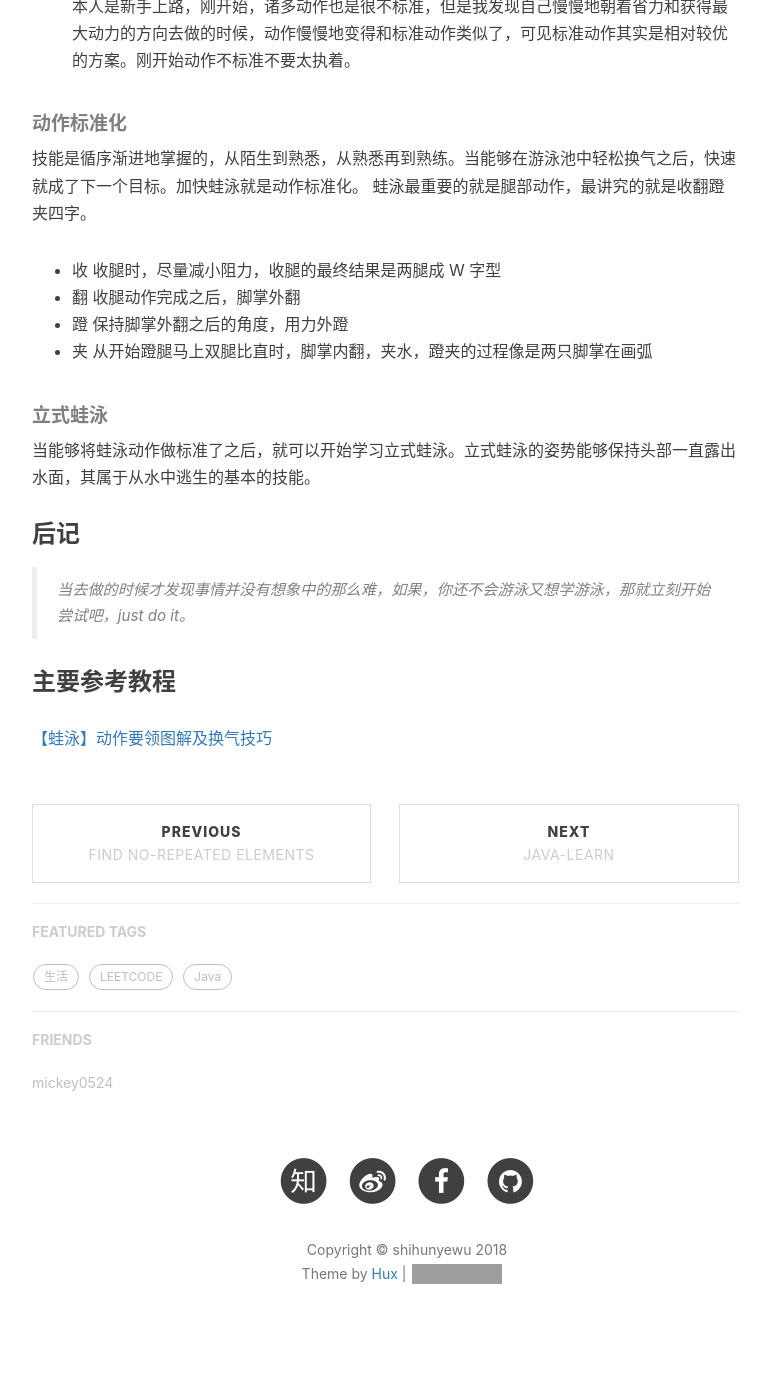
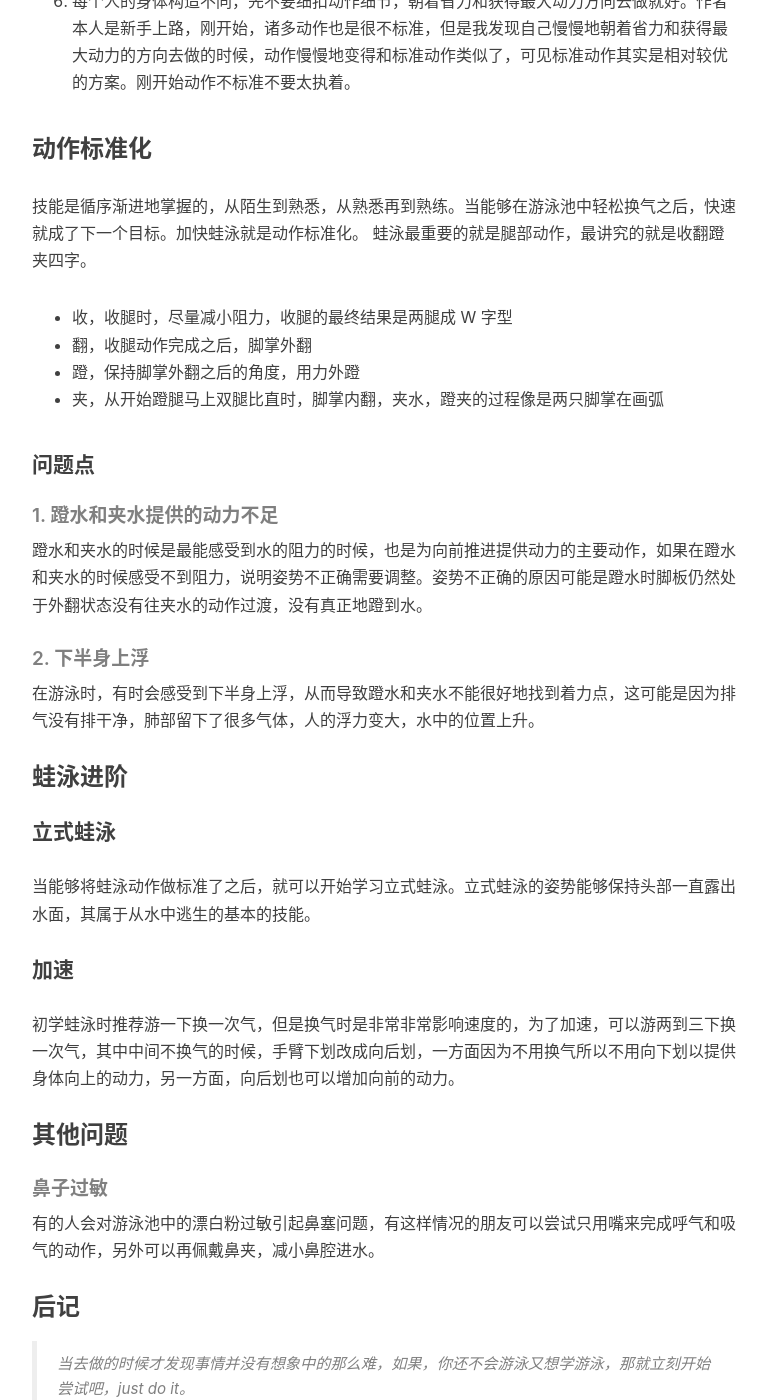
Before and after one commit to shihunyewu/shihunyewu.github.io, a Jekyll site: the page built from _posts/2018-04-20-swim-skill.md, in a window 1280 px wide and 1400 px high, scrolled down 2504 px. Shown: the whole window, without its empty margins (233-1003 px from the left). Built offline with Jekyll 4.4.1, drawn with Linux system fonts in a browser that asks for light colours; nearby versions of some CDN libraries; comment, search, counter and statistics services are not loaded; before the commit the page ends 3882 px from its top, so only the background shows below that; grey boxes are pictures that could not be loaded.

Commit message:
游泳进阶

```diff
--- a/_posts/2018-04-20-swim-skill.md
+++ b/_posts/2018-04-20-swim-skill.md
@@ -20,7 +20,7 @@ tags:
 
 ### 内容
 
-##### 学习游泳的准备
+### 学习游泳的准备
 
 1. 克服对于水的恐惧
 
@@ -29,7 +29,7 @@ tags:
 
 	在浅水区，弯腰，只要在水中弯腰，就可以慢慢地直立起来。
 
-##### 蛙泳的动作构成
+### 蛙泳的动作构成
 
 1. 上肢的划水动作
 
@@ -45,7 +45,7 @@ tags:
 
 具体的动作要领，本文的参考教程百度经验中描述非常详细，这里列举出来的主要是我在学习过程中体会到的这些动作的作用。
 
-##### 蛙泳的过程
+### 蛙泳的过程
 
 1. 首先滑入水中，手前伸，身体保持水平，腿部伸直，该过程中呼气。
 
@@ -55,7 +55,7 @@ tags:
 
 4. 两小臂向下抓水，感受到抓水带来的向上的反作用力，上半身上升，腰部尽量挺直，头部探出水面，吸气，同时后肢开始蹬水的预备动作，吸气完成后，头部重新进入水面，后肢蹬水，进入 1 状态。
 
-##### 自学时注意到的点
+### 自学时注意到的点
 
 1. 蛙泳时，上肢向下划水的作用不是为了前进，而是为了让人的上半部分身体能够高于下半部分身体，便于换气，以前认为上肢动作没有实质作用是不对的。
 
@@ -72,25 +72,33 @@ tags:
 
 6. 每个人的身体构造不同，先不要细扣动作细节，朝着省力和获得最大动力方向去做就好。作者本人是新手上路，刚开始，诸多动作也是很不标准，但是我发现自己慢慢地朝着省力和获得最大动力的方向去做的时候，动作慢慢地变得和标准动作类似了，可见标准动作其实是相对较优的方案。刚开始动作不标准不要太执着。
 
-##### 动作标准化
+### 动作标准化
 
 技能是循序渐进地掌握的，从陌生到熟悉，从熟悉再到熟练。当能够在游泳池中轻松换气之后，快速就成了下一个目标。加快蛙泳就是动作标准化。
 蛙泳最重要的就是腿部动作，最讲究的就是收翻蹬夹四字。
 
-* 收
-	收腿时，尽量减小阻力，收腿的最终结果是两腿成 W 字型
-* 翻
-	收腿动作完成之后，脚掌外翻
-* 蹬
-	保持脚掌外翻之后的角度，用力外蹬
-* 夹
-	从开始蹬腿马上双腿比直时，脚掌内翻，夹水，蹬夹的过程像是两只脚掌在画弧
+* 收，收腿时，尽量减小阻力，收腿的最终结果是两腿成 W 字型
+* 翻，收腿动作完成之后，脚掌外翻
+* 蹬，保持脚掌外翻之后的角度，用力外蹬
+* 夹，从开始蹬腿马上双腿比直时，脚掌内翻，夹水，蹬夹的过程像是两只脚掌在画弧
 
-##### 立式蛙泳
+#### 问题点
+##### 1. 蹬水和夹水提供的动力不足
+蹬水和夹水的时候是最能感受到水的阻力的时候，也是为向前推进提供动力的主要动作，如果在蹬水和夹水的时候感受不到阻力，说明姿势不正确需要调整。姿势不正确的原因可能是蹬水时脚板仍然处于外翻状态没有往夹水的动作过渡，没有真正地蹬到水。
+##### 2. 下半身上浮
+在游泳时，有时会感受到下半身上浮，从而导致蹬水和夹水不能很好地找到着力点，这可能是因为排气没有排干净，肺部留下了很多气体，人的浮力变大，水中的位置上升。
 
+### 蛙泳进阶
+
+#### 立式蛙泳
 当能够将蛙泳动作做标准了之后，就可以开始学习立式蛙泳。立式蛙泳的姿势能够保持头部一直露出水面，其属于从水中逃生的基本的技能。
 
+#### 加速
+初学蛙泳时推荐游一下换一次气，但是换气时是非常非常影响速度的，为了加速，可以游两到三下换一次气，其中中间不换气的时候，手臂下划改成向后划，一方面因为不用换气所以不用向下划以提供身体向上的动力，另一方面，向后划也可以增加向前的动力。
 
+### 其他问题
+##### 鼻子过敏
+有的人会对游泳池中的漂白粉过敏引起鼻塞问题，有这样情况的朋友可以尝试只用嘴来完成呼气和吸气的动作，另外可以再佩戴鼻夹，减小鼻腔进水。
 
 ### 后记
 > 当去做的时候才发现事情并没有想象中的那么难，如果，你还不会游泳又想学游泳，那就立刻开始尝试吧，just do it。
```
